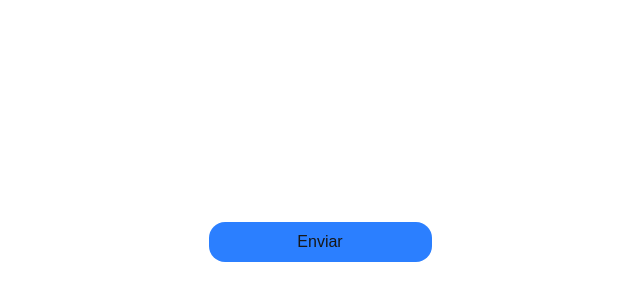
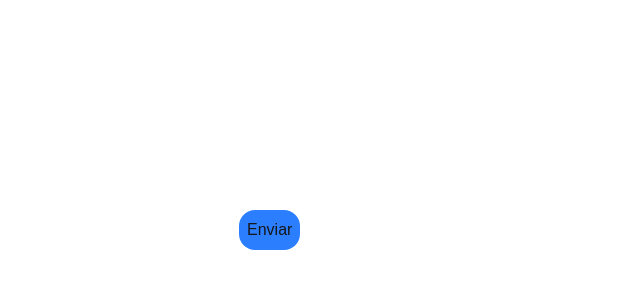
Before and after one commit to Regameroh87/ecommerce-frontend, a Next.js app: page / in a window 1280 px wide. Shown: the part 170-470 px from the top of the page, without its empty margins (320-960 px from the left). Built offline with nearby package versions, Linux system fonts and the light colour scheme.

Commit message:
creando iu chat

```diff
--- a/src/app/page.tsx
+++ b/src/app/page.tsx
@@ -27,6 +27,7 @@ export default function Home() {
       },
       body: JSON.stringify({ prompt }),
     });
+
     const reader = response.body?.getReader();
 
     if (reader) {
@@ -34,29 +35,38 @@ export default function Home() {
         const { done, value } = await reader.read();
         if (done) break;
         const text = new TextDecoder("utf-8").decode(value);
-        /* setChat((prev) => [...prev, { role: "assistant", content: text }]); */
+        setPartialMessage((prev) => prev + text);
+        setIsStreaming(true);
       }
+      setMessages((prev) => [
+        ...prev,
+        { role: "assistant", content: partialMessage },
+      ]);
+      console.log("");
+      setIsStreaming(false);
+      setPartialMessage("");
     }
   }
   return (
-    <div className="flex p-80 justify-center min-h-screen">
-      <form className="flex flex-col gap-4" onSubmit={handleSubmit}>
-        <div className="chat-window">
+    <div className="flex flex-col p-80 justify-center min-h-screen">
+      <div className=" w-auto h-auto bg-amber-50 text-amber-300 gap-4 overflow-y-auto">
         {messages.map((msg, i) => (
           <div
             key={i}
-              className={msg.sender === "user" ? "text-right" : "text-left"}
+            className={msg.role === "user" ? "text-right" : "text-left"}
           >
-              {msg.text}
+            {msg.content}
           </div>
         ))}
 
         {isStreaming && (
-            <div className="text-left text-gray-500 italic">
+          <div className="text-left text-gray-500 italic m-4">
             {partialMessage}
           </div>
         )}
       </div>
+      <div className="flex flex-col gap-4 m-4">
+        <form onSubmit={handleSubmit}>
           <input
             className=" bg-white p-2 text-black"
             type="text"
@@ -73,5 +83,6 @@ export default function Home() {
           </button>
         </form>
       </div>
+    </div>
   );
 }
```
Lines whose indentation alone changed are shown as unchanged.
